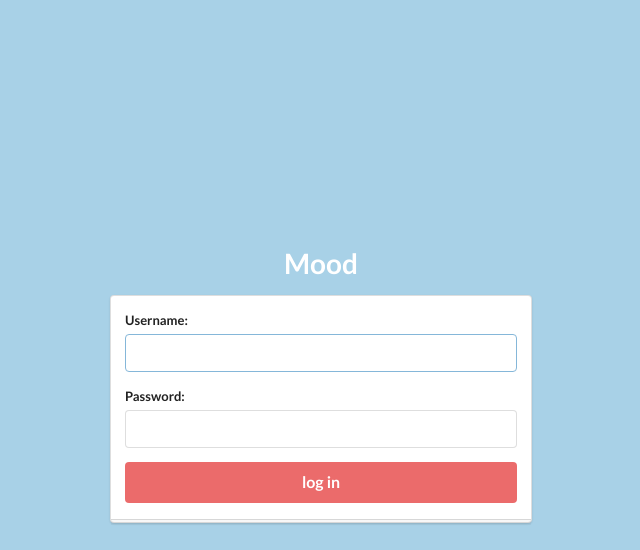
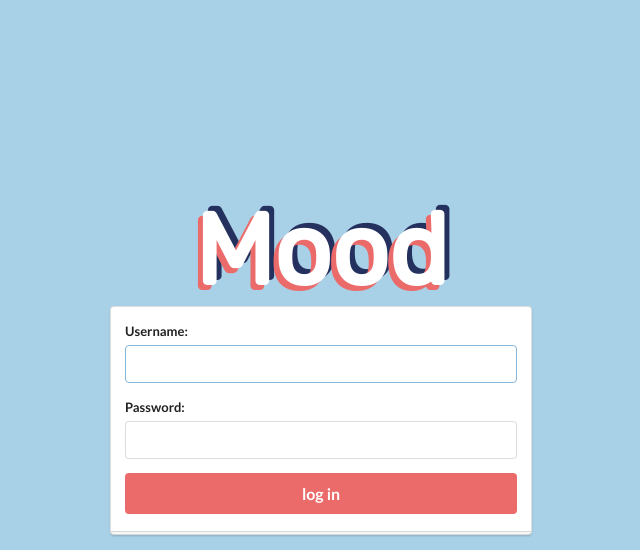
Before and after one commit to rfcabasag/Mood, a Django app: page /accounts/login/ in a window 1280 px wide. Shown: the top 550 px of the page, without its empty margins (319-959 px from the left). Run offline with Django 3.2, Linux system fonts and the light colour scheme; some libraries are stand-ins or nearby versions.

Commit message:
update Mood title style in log-in form

```diff
--- a/templates/base.html
+++ b/templates/base.html
@@ -41,6 +41,13 @@
 		.mood1 {
 			font-family: 'Rubik';
 			font-size: 150px;
+			color: #fff;
+			text-shadow: -5px 5px #eb6b6b, 5px -5px #24315e;
+		}
+
+		.mood2 {
+			font-family: 'Rubik';
+			font-size: 100px;
 			color: #fff;
 			text-shadow: -5px 5px #eb6b6b, 5px -5px #24315e;
 		}
--- a/templates/registration/login.html
+++ b/templates/registration/login.html
@@ -23,7 +23,7 @@
 	<div class="column">
 		<h1 class="ui header">
 			<div class="content">
-				<font color="white">Mood</font>
+				<span class="mood2" font-size="100px">Mood</span>
 			</div>
 		</h1>
 		<form class="ui large form" method="post">
```
